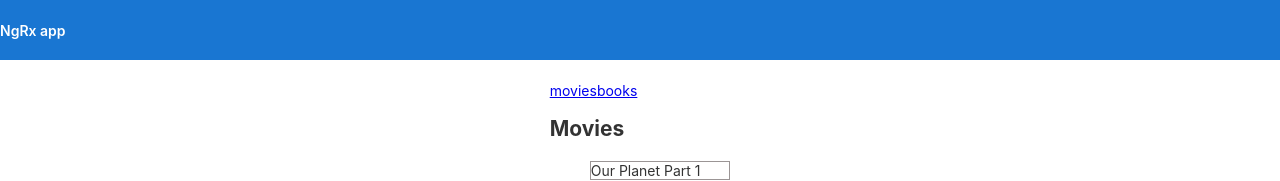
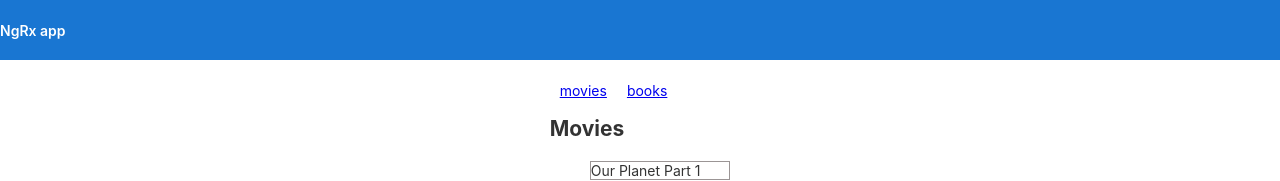
Before and after one commit to larisaVasile/ngrx-begginer, an Angular app: page /movies in a window 1280 px wide. Shown: the top 181 px of the page. Built offline with nearby package versions, Linux system fonts and the light colour scheme.

Commit message:
add css vlass

```diff
--- a/src/app/movies/movies.component.css
+++ b/src/app/movies/movies.component.css
@@ -3,3 +3,6 @@
   border: 1px solid #9b9595;
   margin: 20px 0;
 }
+.main-nav-link{
+  padding: 0 10px;
+}
```
